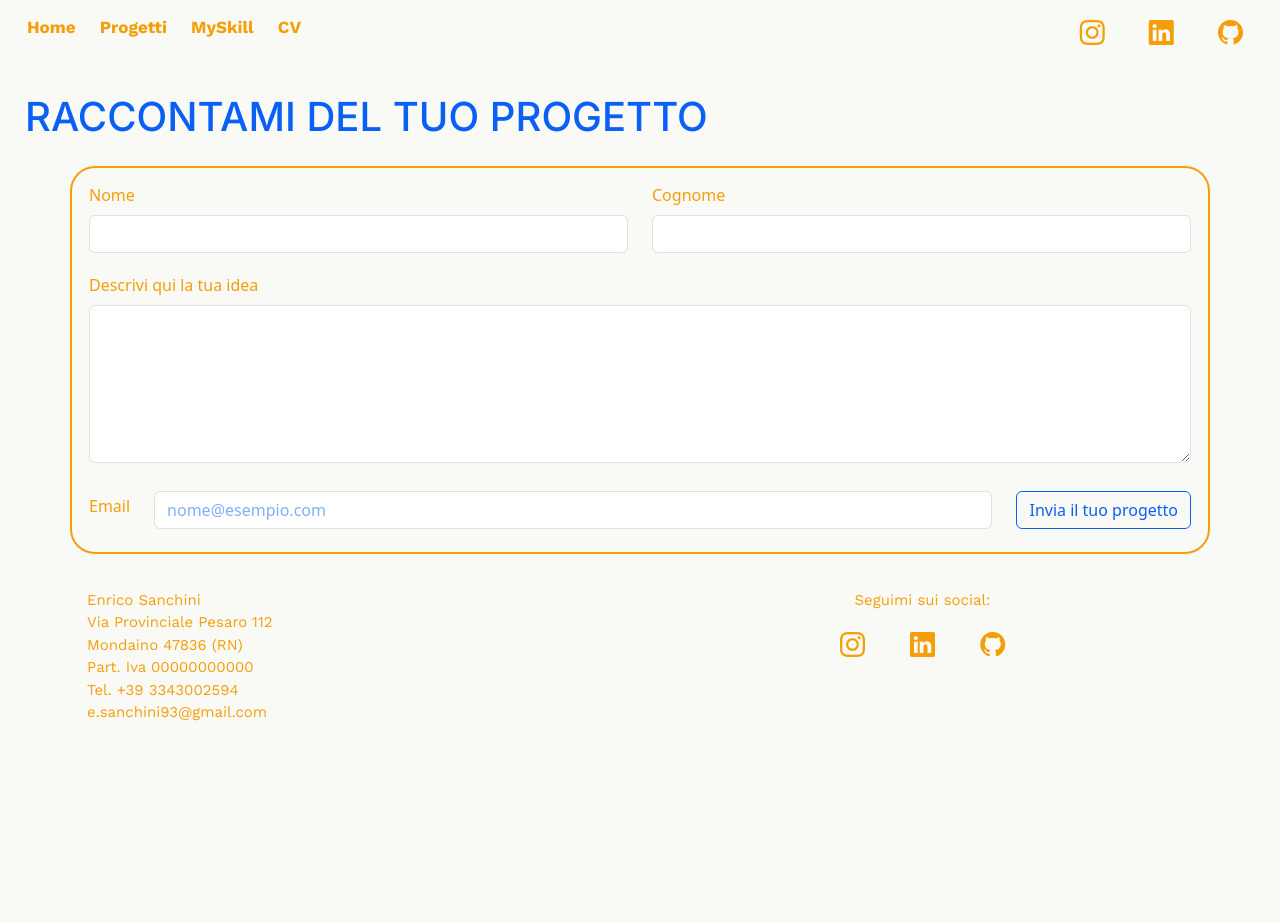
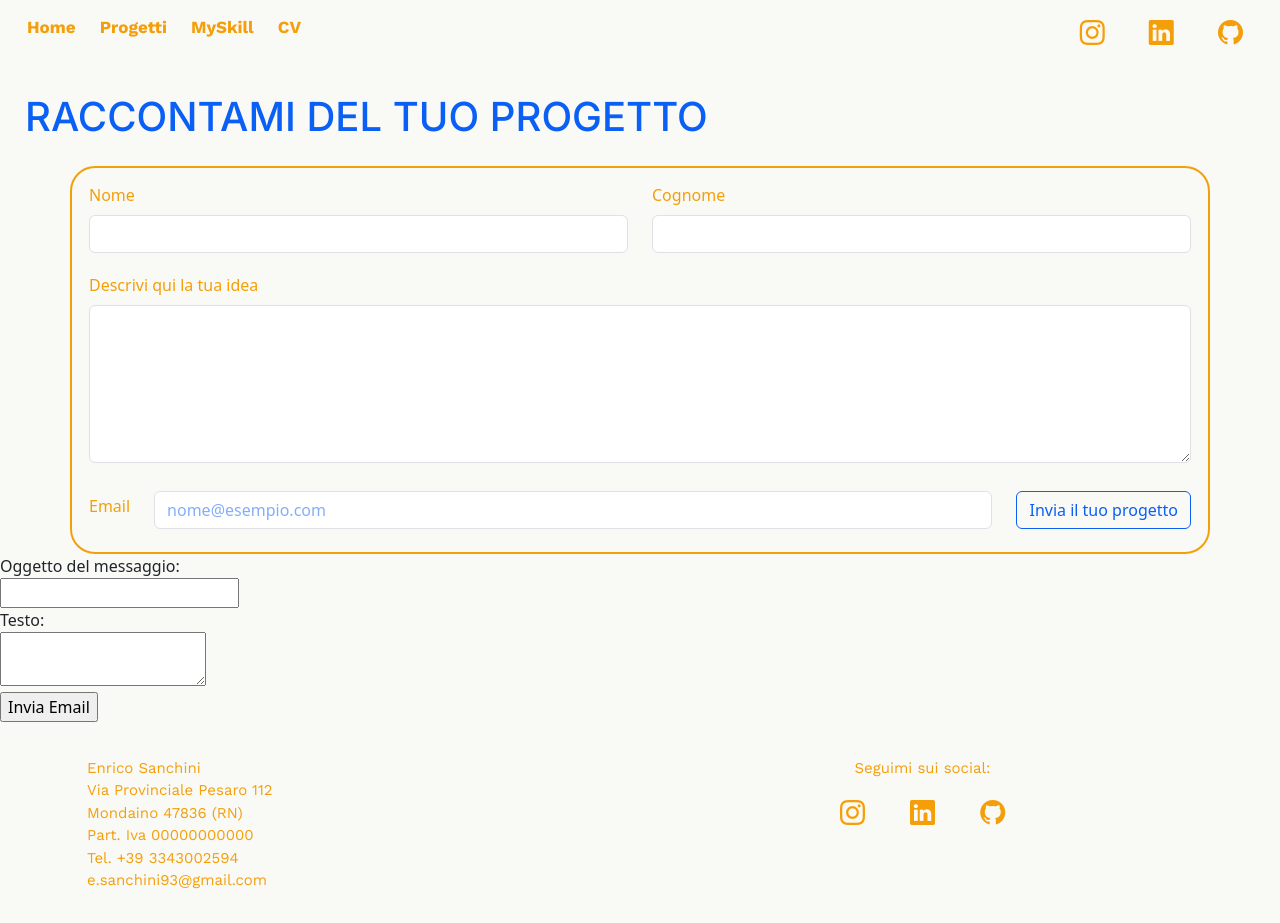
Before and after one commit to Sampei22/Personal_Portfolio, a plain HTML site: page assets/html/contattami.html in a window 1280 px wide. Before the commit the page ends 800 px from the top, so only its background shows below. Drawn offline with nearby package versions, Linux system fonts and the light colour scheme.

```diff
--- a/assets/html/contattami.html
+++ b/assets/html/contattami.html
@@ -61,6 +61,13 @@
             </div>
         </div>
     </div>
+    <form method="POST" action="mailto:e.sanchini93@gmail.com" enctype="text/plain">
+        Oggetto del messaggio:<br />
+            <input type="text" name="nome"><br />
+                Testo:<br />
+                <textarea name="descrizione"></textarea><br />
+                <input type="submit" value="Invia Email">
+    </form>
 </div>
 
 <footer class="items-foot">
```
